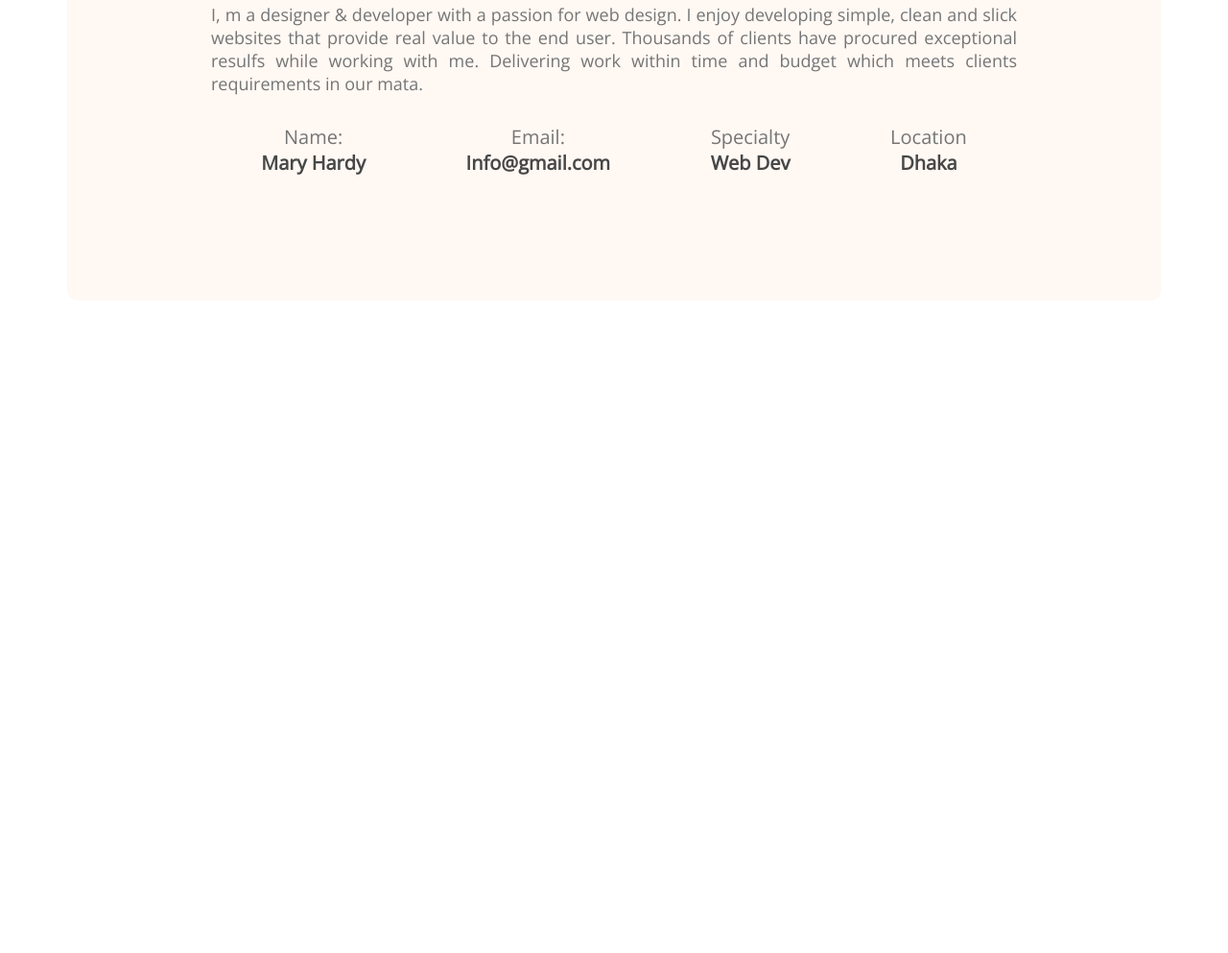
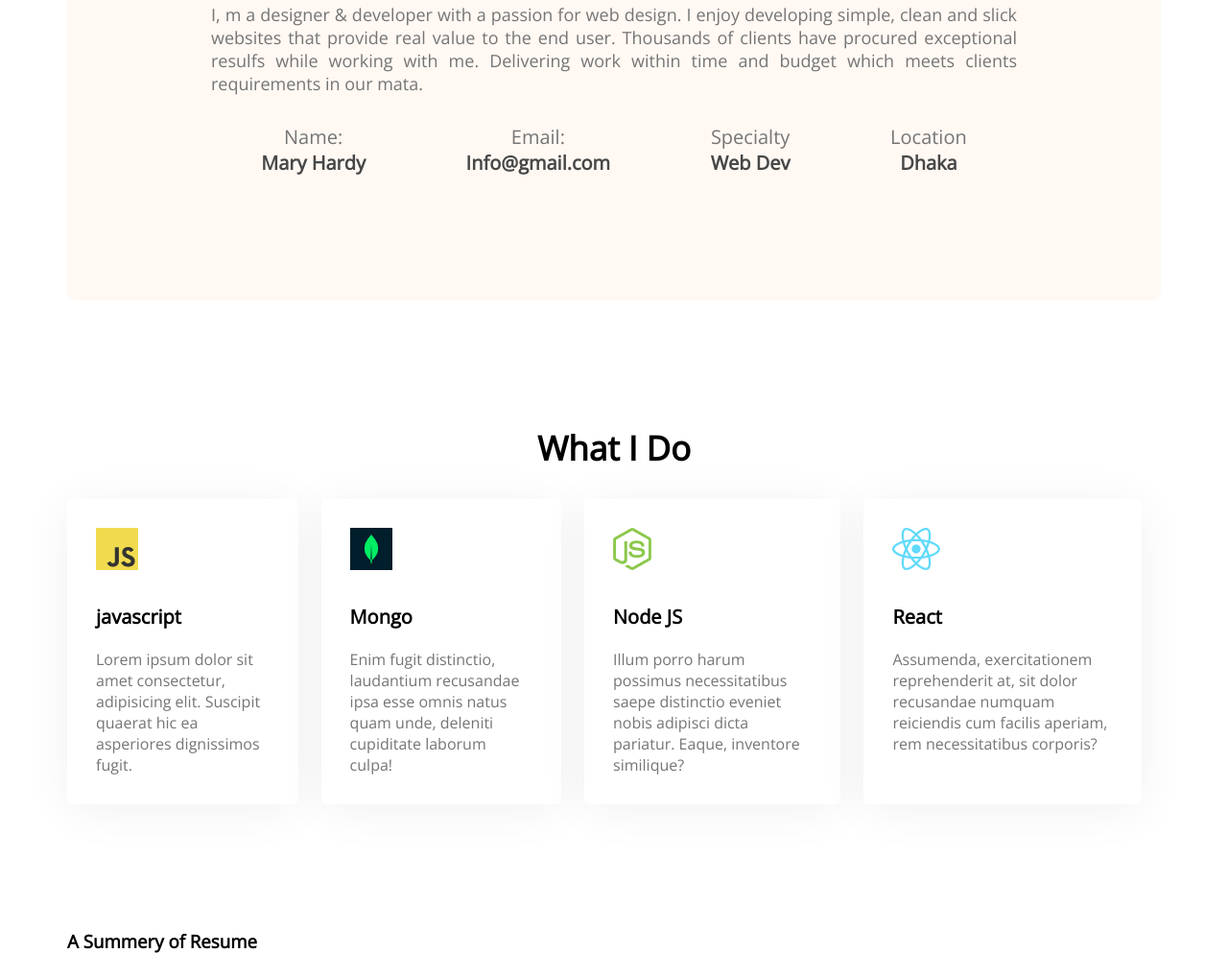
Before and after one commit to debu30/developer-portfolio, a plain HTML site: page index.html in a window 1280 px wide. Shown: the part 1204-2197 px from the top of the page at 96% size. Before the commit the page ends 1517 px from the top, so only its background shows below. Drawn offline with nearby package versions, Linux system fonts and the light colour scheme.

Commit message:
added skill

```diff
--- a/index.html
+++ b/index.html
@@ -1,13 +1,17 @@
 <!DOCTYPE html>
 <html lang="en">
+
 <head>
     <meta charset="UTF-8">
     <meta http-equiv="X-UA-Compatible" content="IE=edge">
     <meta name="viewport" content="width=device-width, initial-scale=1.0">
     <title>Developer POrtfolio</title>
-    <link rel="preconnect" href="https://fonts.googleapis.com"><link rel="preconnect" href="https://fonts.gstatic.com" crossorigin><link href="https://fonts.googleapis.com/css2?family=Open+Sans:ital@0;1&display=swap" rel="stylesheet">
+    <link rel="preconnect" href="https://fonts.googleapis.com">
+    <link rel="preconnect" href="https://fonts.gstatic.com" crossorigin>
+    <link href="https://fonts.googleapis.com/css2?family=Open+Sans:ital@0;1&display=swap" rel="stylesheet">
     <link rel="stylesheet" href="styles/portfolio.css">
 </head>
+
 <body>
     <header class="header">
         <nav>
@@ -23,7 +27,8 @@
             <div>
                 <h3 class="banner-sub-title">Hi, I am</h3>
                 <h1 class="banner-title">Mary Hardy</h1>
-                <p class="banner-description">Shot what able cold new see hold.Friendly as an betrayed formerly he. Morning because as to society behaved moments.</p>
+                <p class="banner-description">Shot what able cold new see hold.Friendly as an betrayed formerly he.
+                    Morning because as to society behaved moments.</p>
                 <button class="btn-primary">Download CV</button>
 
             </div>
@@ -35,7 +40,10 @@
     <main>
         <section class="about">
             <h3 class="section-title">About me</h3>
-    <p class="section-description">I, m a designer & developer with a passion for web design. I enjoy developing simple, clean and slick websites that provide real value to the end user. Thousands of clients have procured exceptional resulfs while working with me. Delivering work within time and budget which meets clients requirements in our mata.</p>
+            <p class="section-description">I, m a designer & developer with a passion for web design. I enjoy developing
+                simple, clean and slick websites that provide real value to the end user. Thousands of clients have
+                procured exceptional resulfs while working with me. Delivering work within time and budget which meets
+                clients requirements in our mata.</p>
             <div class="about-info-container">
                 <div class="about-info">
                     <p class="info-title">Name:</p>
@@ -55,6 +63,48 @@
                 </div>
             </div>
         </section>
+        <!-- what i do section -->
+        <section class="what-i-do">
+            <h3 class="section-title">What I Do</h3>
+
+            <!-- .skills-container>.skill*4>image+p.skill-title+p.skill-description>lorem15 -->
+
+            <div class="skills-container">
+                <div class="skill">
+                    <img src="images/icons/js.png">
+                    <p class="skill-title">javascript</p>
+                    <p class="skill-description">Lorem ipsum dolor sit amet consectetur, adipisicing elit. Suscipit
+                        quaerat hic ea asperiores dignissimos fugit.</p>
+                </div>
+                <div class="skill">
+                    <img src="images/icons/mongo.png">
+                    <p class="skill-title">Mongo</p>
+                    <p class="skill-description">Enim fugit distinctio, laudantium recusandae ipsa esse omnis natus quam
+                        unde, deleniti cupiditate laborum culpa!</p>
+                </div>
+                <div class="skill">
+                    <img src="images/icons/nodejs.png">
+                    <p class="skill-title">Node JS</p>
+                    <p class="skill-description">Illum porro harum possimus necessitatibus saepe distinctio eveniet
+                        nobis adipisci dicta pariatur. Eaque, inventore similique?</p>
+                </div>
+                <div class="skill">
+                    <img src="images/icons/react.png">
+                    <p class="skill-title">React</p>
+                    <p class="skill-description">Assumenda, exercitationem reprehenderit at, sit dolor recusandae
+                        numquam reiciendis cum facilis aperiam, rem necessitatibus corporis?</p>
+                </div>
+            </div>
+        </section>
+<!-- resume section -->
+        <section class="resume">
+            <h3>A Summery of Resume</h3>
+            <div class="resumu-content">
+                <div>
+
+                </div>
+            </div>
+        </section>
     </main>
 
 
@@ -62,4 +112,5 @@
 
     </footer>
 </body>
+
 </html>
--- a/styles/portfolio.css
+++ b/styles/portfolio.css
@@ -2,6 +2,7 @@
     margin: 0;
     font-family: 'Open Sans', sans-serif;
 }
+section{margin-top: 130px;}
 
 /* header and navigation styles */
 nav {
@@ -42,12 +43,13 @@ nav li {
 
 }
 
-.header{
+.header {
     background: #FFF8F3;
     background-image: url('../images/header_bg.png'), url('../images/developer.png');
     background-repeat: no-repeat;
     background-position: bottom right, left;
 }
+
 /* banner style */
 .banner {
     display: flex;
@@ -75,44 +77,84 @@ nav li {
 }
 
 /* main section */
-main{
+main {
     max-width: 1140px;
     margin: 0 auto;
 }
+
 /* about section style */
-.about{
-margin-top: 130px;
+
+.about {
+
     background: #FFF8F3;
     border-radius: 10px;
     padding: 130px 150px;
 
 }
-.section-title{
+
+.section-title {
     text-align: center;
     margin-bottom: 30px;
     font-size: 35px;
 }
 
-.section-description{
+.section-description {
     text-align: justify;
     color: #757575;
     margin-bottom: 30px;
     font-size: 18px;
 }
-.about-info-container{
+
+.about-info-container {
     display: flex;
     text-align: center;
     justify-content: space-around;
 }
-.info-title{
+
+.info-title {
     color: #757575;
     font-weight: 400;
     font-weight: 400;
     font-size: 20px;
 }
-.info-description{
+
+.info-description {
     font-weight: 700;
 
     font-size: 20px;
     color: #474747;
 }
+
+/* what i do styles */
+.what-i-do {
+    margin-top: 130px;
+
+}
+
+.skills-container {
+    display: flex;
+    margin-right: 20px;
+    gap: 24px;
+
+}
+.skill{
+    background: #FFFFFF;
+box-shadow: 0px 6px 50px rgba(0, 0, 0, 0.06);
+border-radius: 5px;
+padding: 30px;
+}
+
+.skill-title {
+    font-weight: 700;
+    font-size: 20px;
+    margin-top: 30px;
+    margin-bottom: 20px;
+}
+
+.skill-description {
+    font-weight: 400;
+    font-size: 16px;
+    color: #757575;
+}
+
+/* Resume Style */
```
Lines whose indentation alone changed are shown as unchanged.
